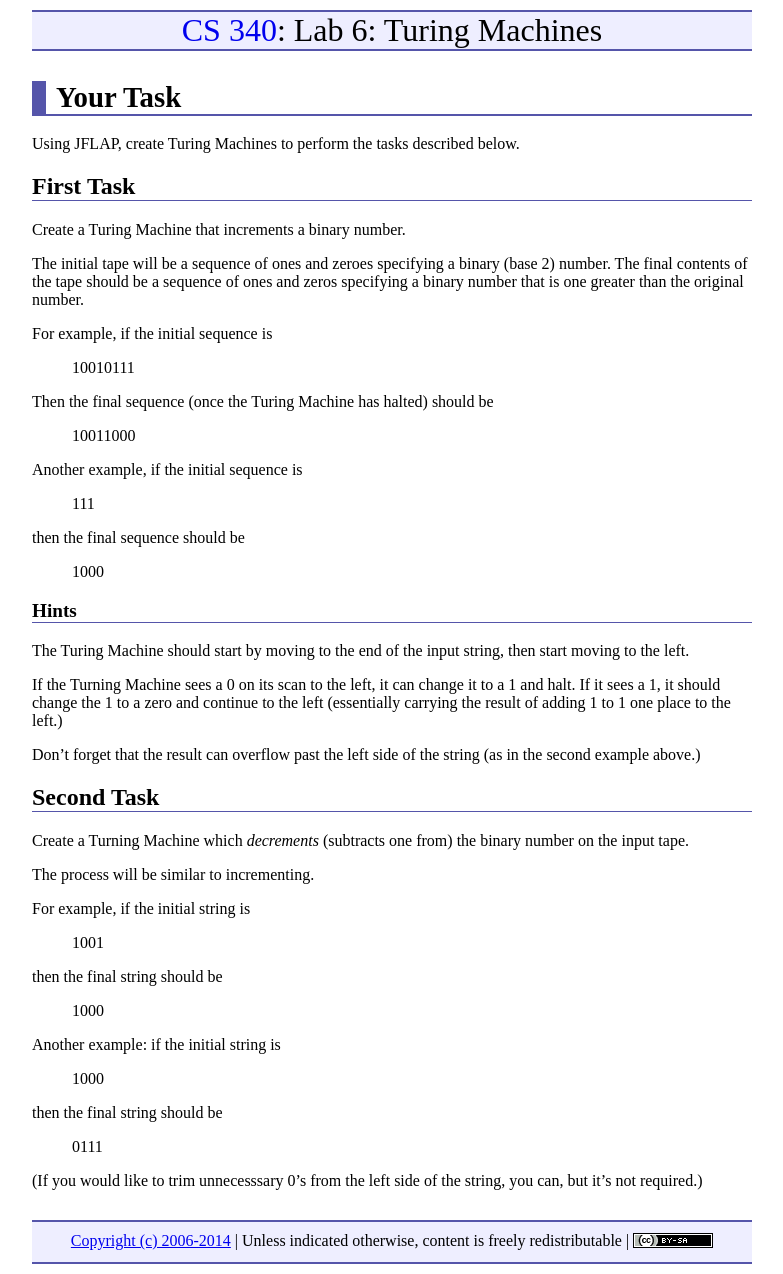
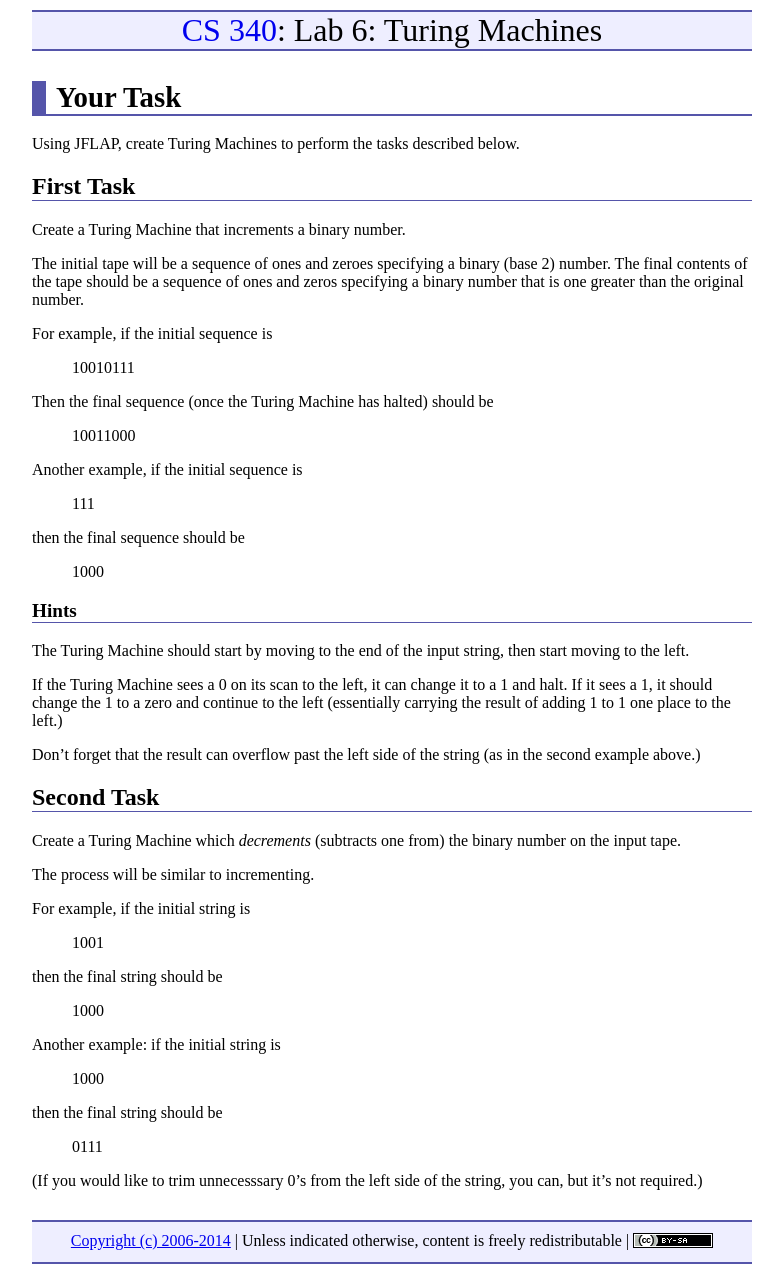
Before and after one commit to ycpcs/cs340-fall2014, a Jekyll site: the page built from labs/lab06.md, in a window 1280 px wide. Shown: the whole page, without its empty margins (248-1031 px from the left). Built offline with Jekyll 4.4.1, drawn with Linux system fonts in a browser that asks for light colours; nearby versions of some CDN libraries; Markdown is read by kramdown in place of the engine named in the settings.

Commit message:
fix typo

```diff
--- a/labs/lab06.md
+++ b/labs/lab06.md
@@ -35,14 +35,14 @@ then the final sequence should be
 
 The Turing Machine should start by moving to the end of the input string, then start moving to the left.
 
-If the Turning Machine sees a 0 on its scan to the left, it can change it to a 1 and halt. If it sees a 1, it should change the 1 to a zero and continue to the left (essentially carrying the result of adding 1 to 1 one place to the left.)
+If the Turing Machine sees a 0 on its scan to the left, it can change it to a 1 and halt. If it sees a 1, it should change the 1 to a zero and continue to the left (essentially carrying the result of adding 1 to 1 one place to the left.)
 
 Don't forget that the result can overflow past the left side of the string (as in the second example above.)
 
 Second Task
 -----------
 
-Create a Turning Machine which *decrements* (subtracts one from) the binary number on the input tape.
+Create a Turing Machine which *decrements* (subtracts one from) the binary number on the input tape.
 
 The process will be similar to incrementing.
 
```
